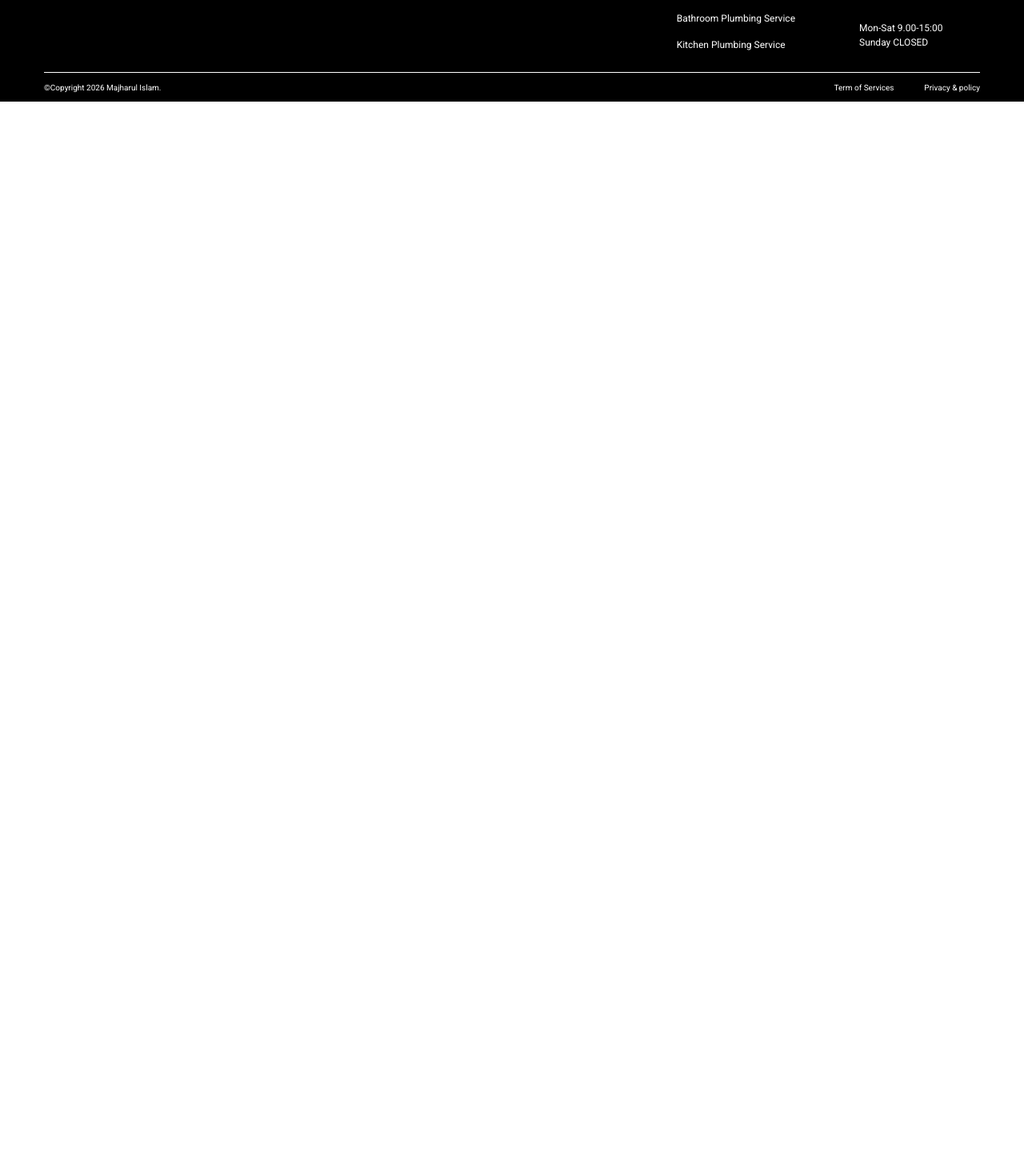
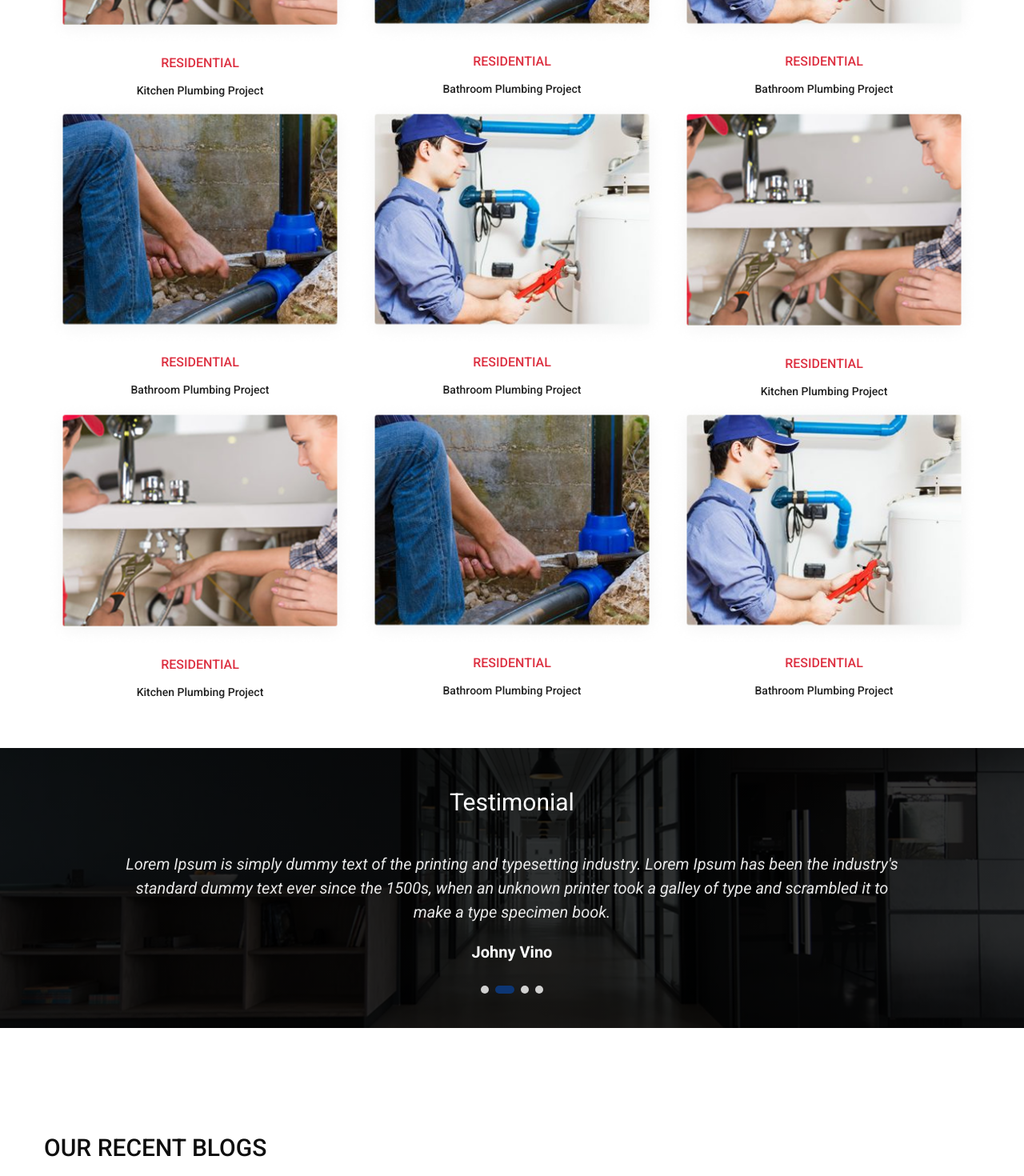
Before and after one commit to Sijan666/plumbingCompany, a React (Vite) app: page /projects in a window 1280 px wide. Shown: the part 880-2350 px from the top of the page at 80% size. Before the commit the page ends 1007 px from the top, so only its background shows below. Built offline with nearby package versions, Linux system fonts and the light colour scheme.

Commit message:
feat : add projects page with responsive

```diff
--- a/src/components/pages/Projects.jsx
+++ b/src/components/pages/Projects.jsx
@@ -1,4 +1,8 @@
 import Container from "../Container"
+import { projectsApi } from "../data/projectsApi"
+import RecentWorks from "../layouts/RecentWorks"
+import Testimonial from "../layouts/Testimonial"
+import ProjectCommon from "../ProjectCommon"
 
 
 const Projects = () => {
@@ -23,7 +27,27 @@ const Projects = () => {
                 </div>
                 {/* projects */}
                 <div className="mt-12">
-
+                    <Container>
+                        <div className="grid lg:grid-cols-3 grid-cols-2">
+                            {projectsApi.map((item)=>(
+                                <div key={item.id} className="">
+                                    <ProjectCommon
+                                        projectImg={item.projectImg}
+                                        projectType={item.projectType}
+                                        projectName={item.projectName}
+                                    />
+                                </div>
+                            ))}
+                        </div>
+                    </Container>
+                </div>
+                {/* testimony */}
+                <div className="testimony mt-15">
+                    <Testimonial/>
+                </div>
+                {/* recentWork */}
+                <div className="testimony mt-15">
+                    <RecentWorks/>
                 </div>
             </div>
         </section>
```
